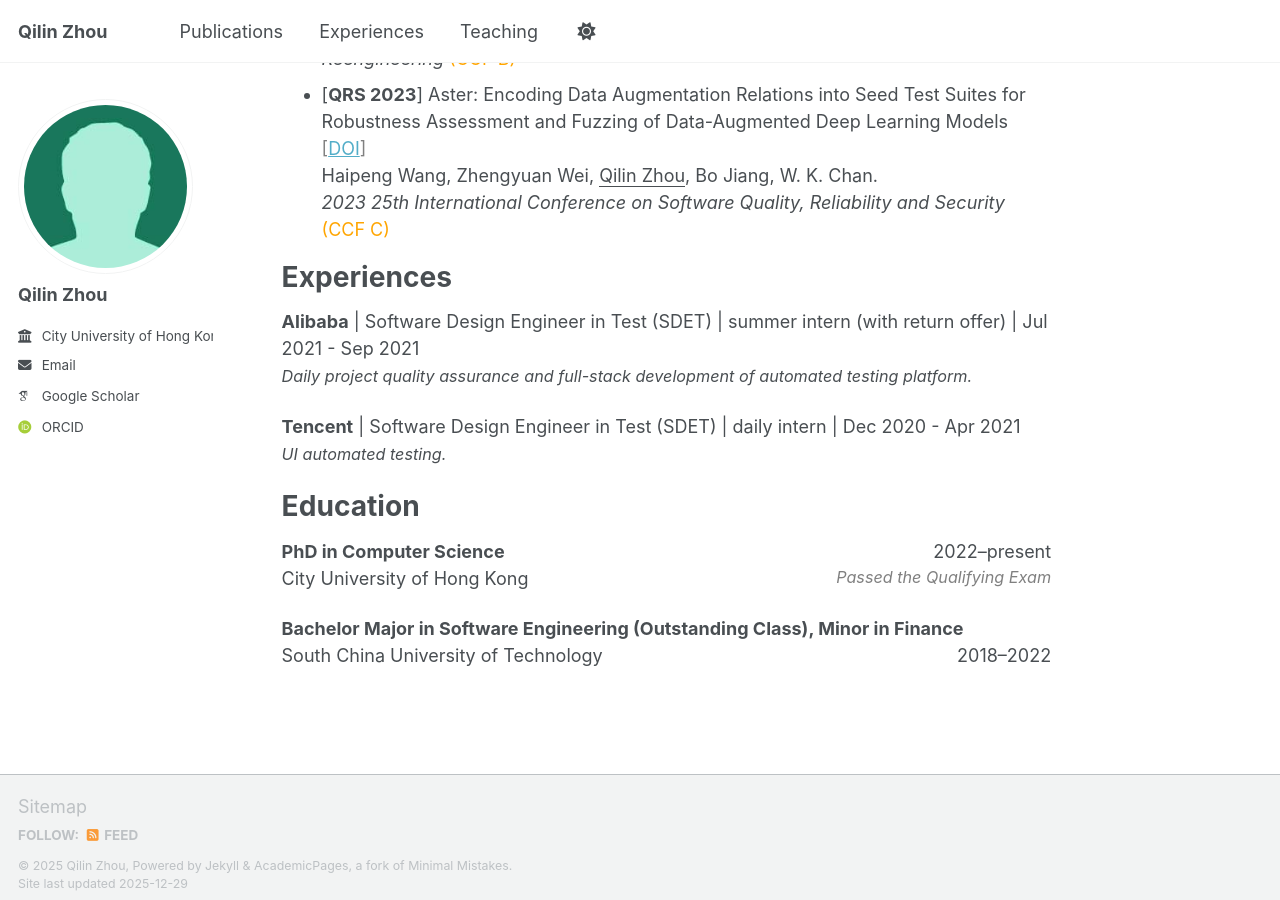
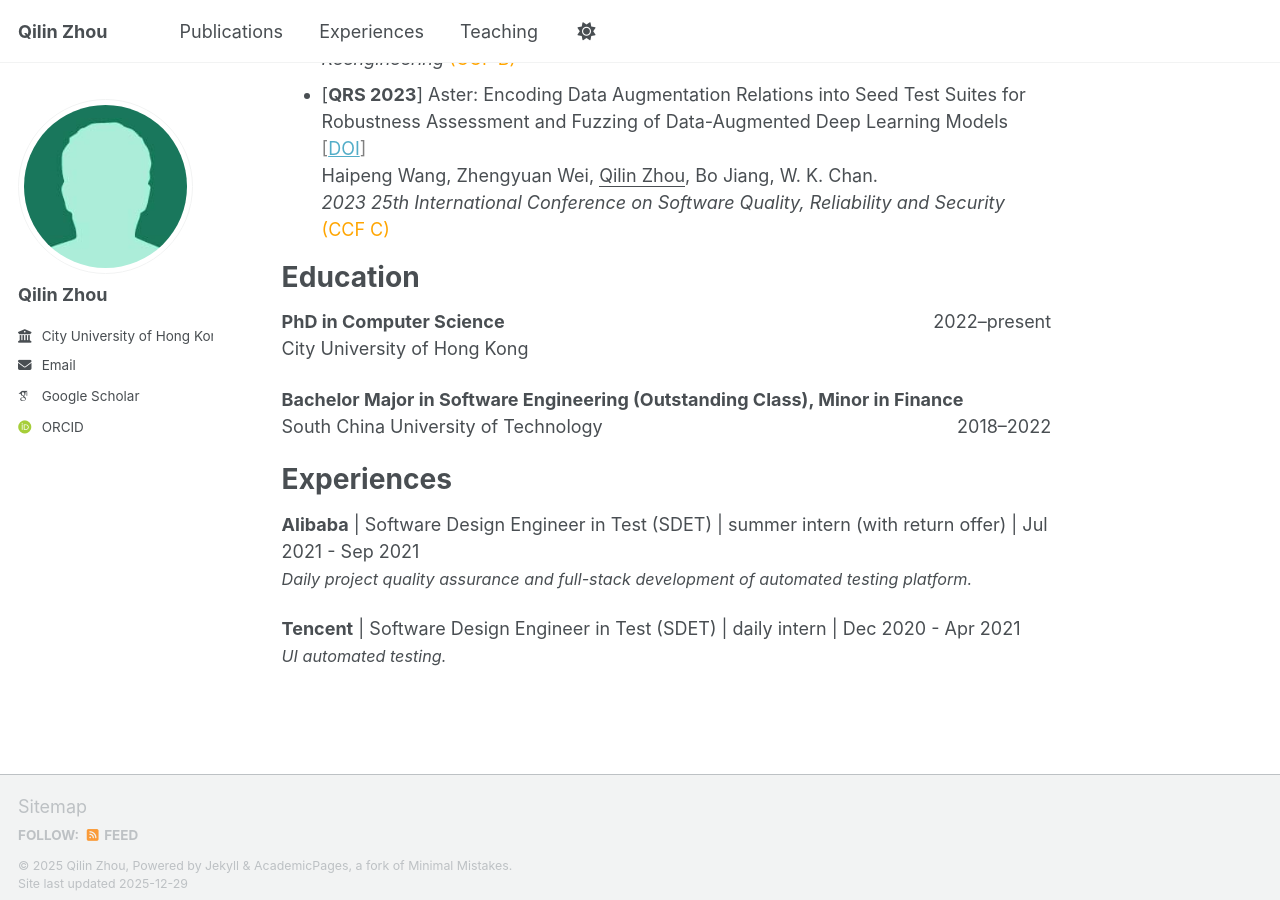
Before and after one commit to qilin-zhou/qilin-zhou.github.io, a Jekyll site: the page built from _pages/about.md, in a window 1280 px wide and 900 px high, scrolled down 1246 px. Built offline with Jekyll 4.4.1, drawn with Linux system fonts in a browser that asks for light colours; some web fonts are replaced; a script bundle is joined from its source files by our own code; library files that are not in the unit come from our copies; some of the changed lines change nothing that is shown.

Commit message:
Update about.md

```diff
--- a/_pages/about.md
+++ b/_pages/about.md
@@ -38,6 +38,17 @@ _IEEE Transactions on Reliability_ <span style="color: Orange;"> (JCR Q1, CCF C)
   Haipeng Wang, Zhengyuan Wei, <ins>Qilin Zhou</ins>, Bo Jiang, W. K. Chan.
  _2023 25th International Conference on Software Quality, Reliability and Security_ <span style="color: Orange;"> (CCF C)</span>
 
+Education
+======
+
+**PhD in Computer Science** <span style="float: right;">2022–present</span>
+City University of Hong Kong
+<!-- <span style="float: right; font-size: 90%; color: gray; font-style: italic;">Passed the Qualifying Exam</span> -->
+
+
+**Bachelor Major in Software Engineering (Outstanding Class), Minor in Finance** <span style="float: right;">2018–2022</span>
+South China University of Technology
+
 Experiences
 ======
 
@@ -46,13 +57,3 @@ Experiences
 
 **Tencent** | Software Design Engineer in Test (SDET) | daily intern | Dec 2020 - Apr 2021
 <i><span style="font-size: 90%;"> UI automated testing.</span></i>
-
-Education
-======
-
-**PhD in Computer Science** <span style="float: right;">2022–present</span>
-City University of Hong Kong <span style="float: right; font-size: 90%; color: gray; font-style: italic;">Passed the Qualifying Exam</span>
-
-
-**Bachelor Major in Software Engineering (Outstanding Class), Minor in Finance** <span style="float: right;">2018–2022</span>
-South China University of Technology
```
